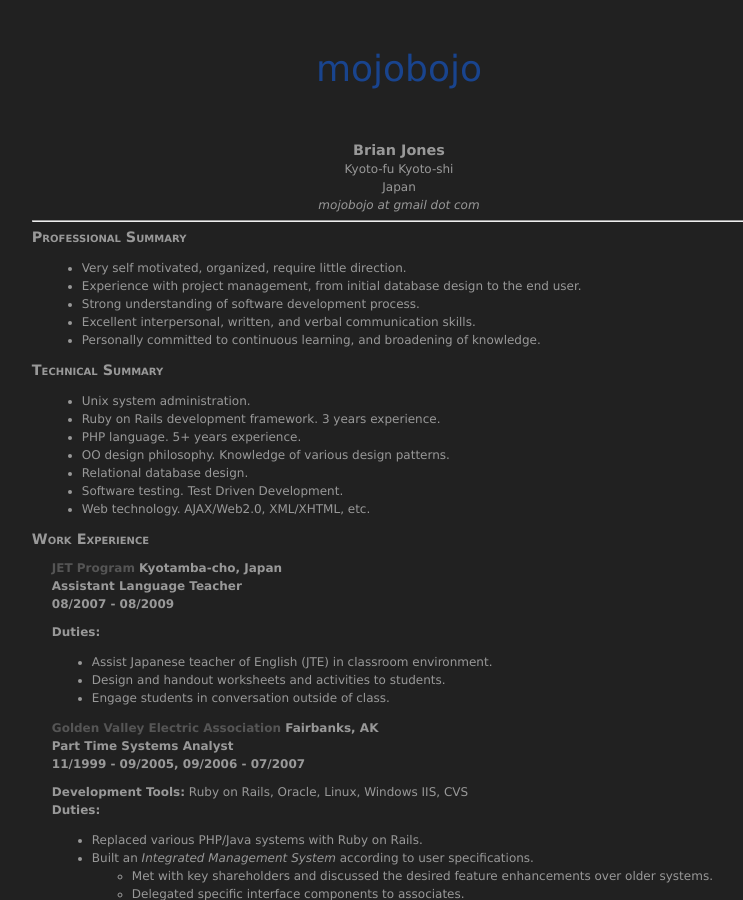
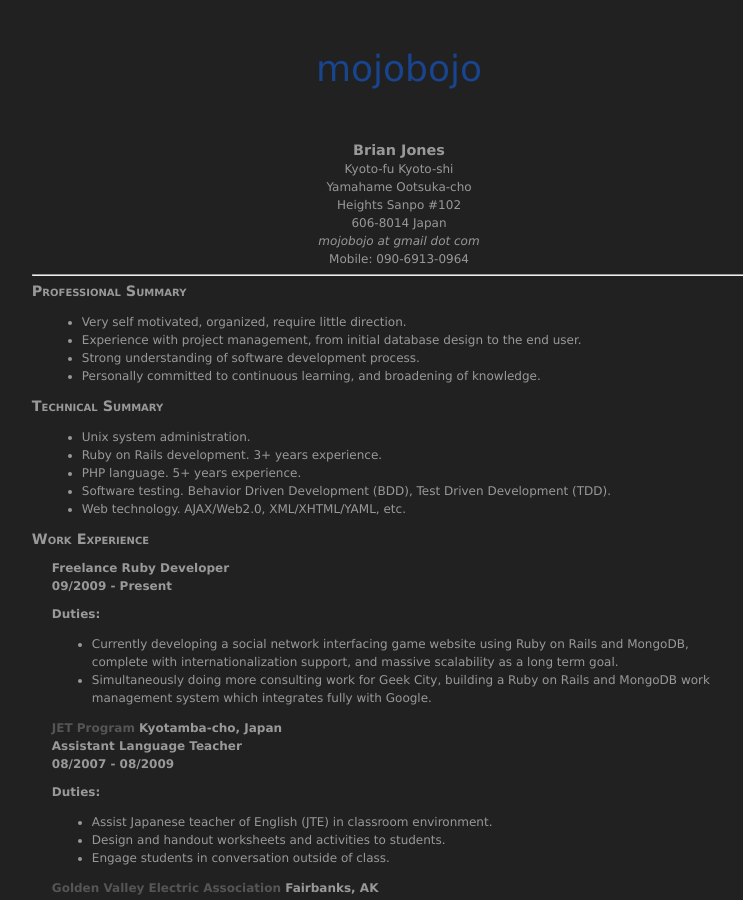
Before and after one commit to boj/boj.github.com, a Jekyll site: the page built from resume.html, in a window 1280 px wide and 900 px high. Shown: the whole window, without its empty margins (241-984 px from the left). Built offline with Jekyll 4.4.1, drawn with Linux system fonts in a browser that asks for light colours; some of the changed text lies outside the part shown.

Commit message:
small resume update

```diff
--- a/resume.html
+++ b/resume.html
@@ -6,8 +6,11 @@ title: Brian Jones - Resume - Valid XHTML 1.1 / CSS2
 <span class="information">
 	<span class="name">Brian Jones</span><br/>
 		Kyoto-fu Kyoto-shi<br/>
-    Japan<br/>
+		Yamahame Ootsuka-cho<br/>
+		Heights Sanpo #102<br/>
+    606-8014 Japan<br/>
 	<em>mojobojo at gmail dot com</em><br/>
+	Mobile: 090-6913-0964<br/>
 </span>
 
 <hr/>
@@ -20,7 +23,6 @@ title: Brian Jones - Resume - Valid XHTML 1.1 / CSS2
 		  <li>Very self motivated, organized, require little direction.</li>
 		  <li>Experience with project management, from initial database design to the end user.</li>
 		  <li>Strong understanding of software development process.</li>
-		  <li>Excellent interpersonal, written, and verbal communication skills.</li>
 		  <li>Personally committed to continuous learning, and broadening of knowledge.</li>
 		</ul>
 	</div>
@@ -33,12 +35,10 @@ title: Brian Jones - Resume - Valid XHTML 1.1 / CSS2
 	<div class="section_detail">
 		<ul>
 		  <li>Unix system administration.</li>
-		  <li>Ruby on Rails development framework.  3 years experience.</li>
+		  <li>Ruby on Rails development.  3+ years experience.</li>
 		  <li>PHP language.  5+ years experience.</li>
-			<li>OO design philosophy.  Knowledge of various design patterns.</li>
-		  <li>Relational database design.</li>
-		  <li>Software testing.  Test Driven Development.</li>
-		  <li>Web technology.  AJAX/Web2.0, XML/XHTML, etc.</li>
+		  <li>Software testing.  Behavior Driven Development (BDD), Test Driven Development (TDD).</li>
+		  <li>Web technology.  AJAX/Web2.0, XML/XHTML/YAML, etc.</li>
 		</ul>
 	</div>
 </div>
@@ -47,6 +47,20 @@ title: Brian Jones - Resume - Valid XHTML 1.1 / CSS2
 <!-- Start Work Section -->
 <div class="section">
 	<span class="section_title">Work Experience</span>
+
+	<div class="work_box">
+		<span class="employer_data">
+			Freelance Ruby Developer<br/>
+			09/2009 - Present<br/>
+		</span>
+		<div class="job_data">
+			<strong>Duties:</strong><br/>
+			<ul>
+				<li>Currently developing a social network interfacing game website using Ruby on Rails and MongoDB, complete with internationalization support, and massive scalability as a long term goal.</li>
+				<li>Simultaneously doing more consulting work for Geek City, building a Ruby on Rails and MongoDB work management system which integrates fully with Google.</li>
+			</ul>
+		</div>
+	</div>
 
 	<div class="work_box">
 		<span class="employer_data">
```
Also changed, not shown: other parts of resume.html (+1 -1 lines).
